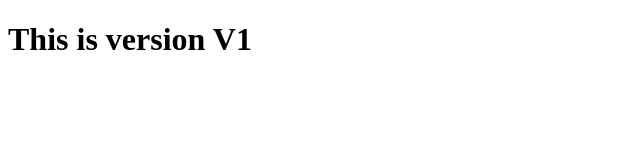
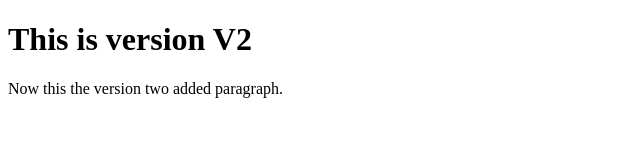
Before and after one commit to ZSN908/myRepo, a plain HTML site: page index.html in a window 1280 px wide. Shown: the whole page, without its empty margins (0-640 px from the left). Drawn offline with Linux system fonts and the light colour scheme.

Commit message:
V2 of index.html

```diff
--- a/index.html
+++ b/index.html
@@ -6,6 +6,7 @@
     <title>Document</title>
 </head>
 <body>
-    <h1>This is version V1</h1>
+    <h1>This is version V2</h1>
+    <p>Now this the version two added paragraph.</p>
 </body>
 </html>
```
